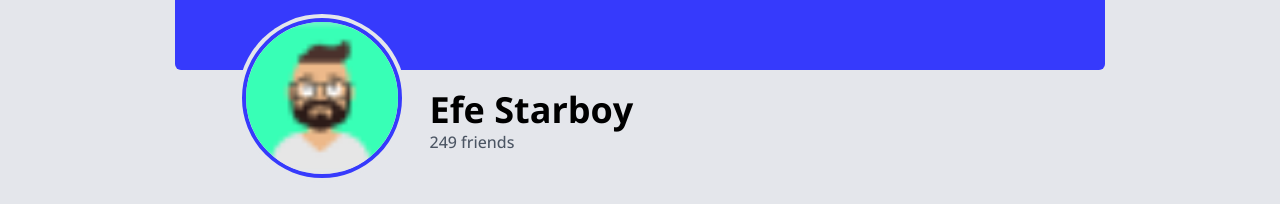
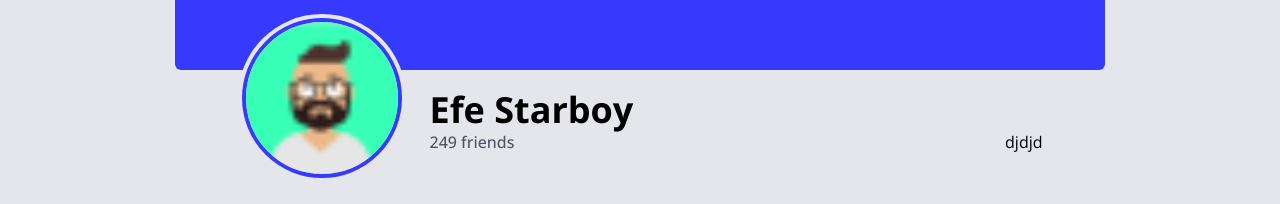
Before and after one commit to asiughuslyvesterobus/social_app, a Next.js app in the folder client/: page /profile/01029302 in a window 1280 px wide. Shown: the part 234-438 px from the top of the page. Built offline with nearby package versions, Linux system fonts and the light colour scheme.

Commit message:
working on profile page

```diff
--- a/client/pages/profile/[id].tsx
+++ b/client/pages/profile/[id].tsx
@@ -8,7 +8,7 @@ const Profilepage = () => {
           <div className="tab:w-[75%] w-full tab:mx-auto flex flex-col items-start justify-start">
             <div className="w-full relative h-[120px] tab:h-[240px] bg-primary tab:rounded-bl-md tab:rounded-br-md"></div>
             <div className="w-full tab:w-[90%] tab:mx-auto tab:px-4 flex flex-col items-center justify-start tab:justify-between tab:flex-row border-b border-basegray">
-              <div className="flex w-full tab:w-fit items-center justify-start flex-col tab:flex-row tab:items-start tab:gap-6 relative">
+              <div className="flex w-full items-center justify-start flex-col tab:flex-row tab:items-start tab:gap-6 relative">
                 <div className="absolute tab:relative bg-btngray rounded-full p-1 -translate-y-14">
                   <img
                     src="/img/avatar.png"
@@ -16,11 +16,16 @@ const Profilepage = () => {
                     className="w-40 h-40 rounded-full border-[4px] border-primary"
                   />
                 </div>
-                <div className="flex flex-col items-center tab:items-start justify-start tab:pt-5 mt-32 tab:mt-0">
+                <div className="flex flex-col items-center tab:items-start flex-grow justify-start tab:pt-5 mt-32 tab:mt-0">
                   <h2 className="text-3xl font-bold tab:text-4xl">
                     Efe Starboy
                   </h2>
-                  <p className="text-base font-medium text-gray-600">249 friends</p>
+                  <div className="flex items-center justify-center tab:justify-between flex-col tab:flex-row gap-4 w-full">
+                    <p className="text-base font-medium text-gray-600">
+                      249 friends
+                    </p>
+                    <p>djdjd</p>
+                  </div>
                 </div>
               </div>
               <div></div>
```
